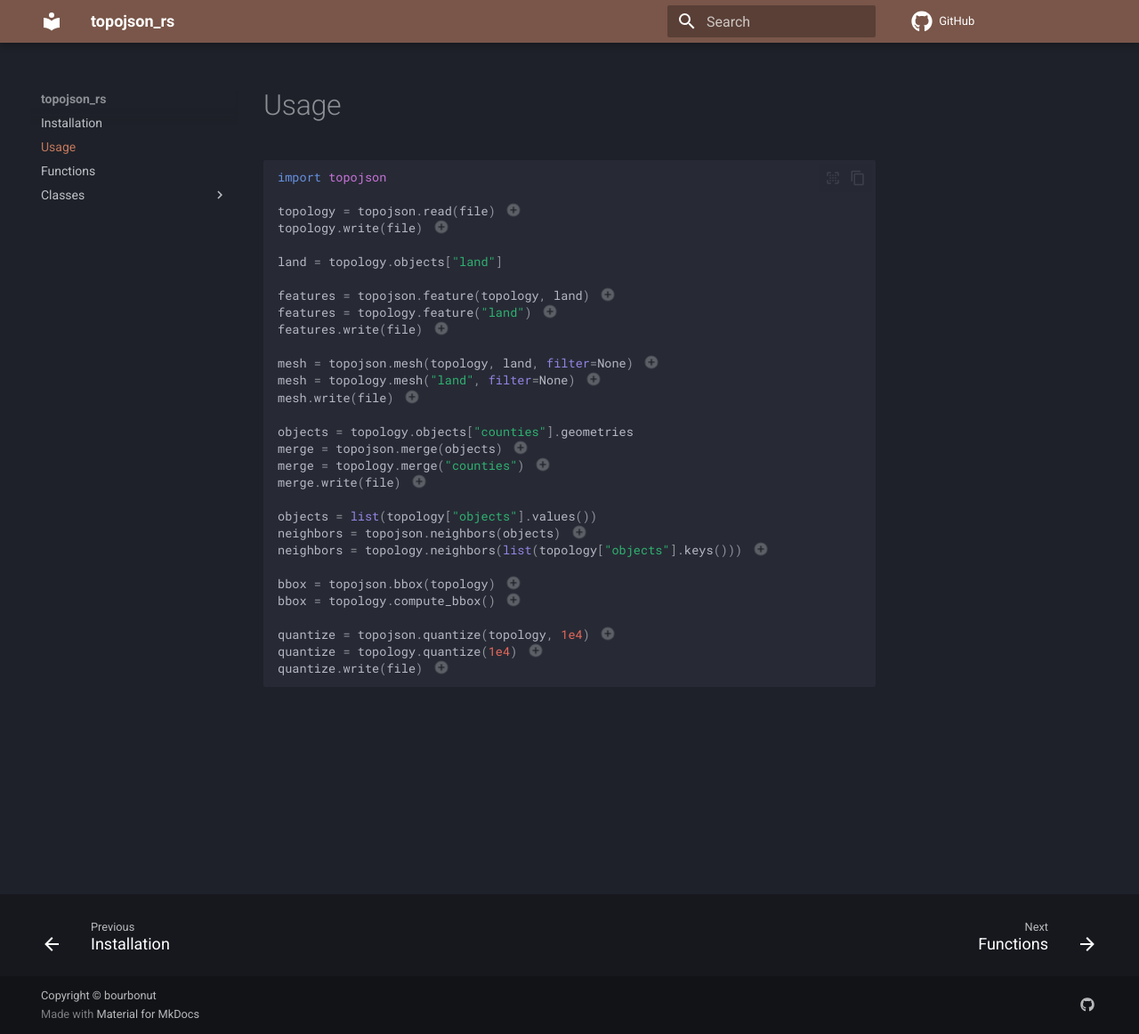
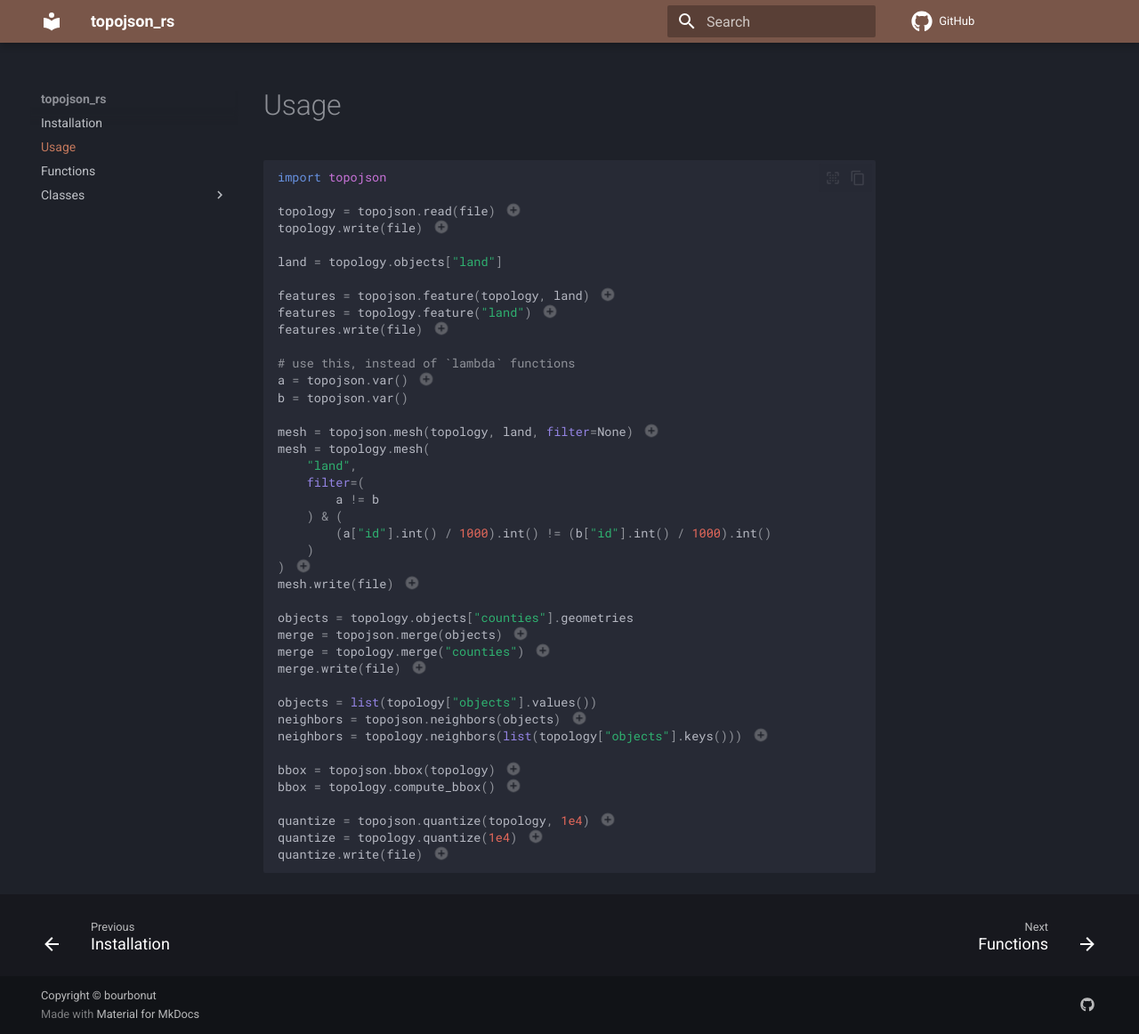
Before and after one commit to bourbonut/topojson-rs, an MkDocs documentation site: the page built from docs/usage.md, in a window 1280 px wide and 1162 px high. Shown: the whole window at 89% size. Built offline with MkDocs 1.6.1 and Material for MkDocs 9.7.7, drawn with Linux system fonts in a browser that asks for light colours; comment, search, counter and statistics services are not loaded.

Commit message:
Add `lambda` API in docs

```diff
--- a/docs/usage.md
+++ b/docs/usage.md
@@ -14,8 +14,19 @@ features = topojson.feature(topology, land) # (3)!
 features = topology.feature("land") # (4)!
 features.write(file) # (5)!
 
+# use this, instead of `lambda` functions
+a = topojson.var() # (19)!
+b = topojson.var()
+
 mesh = topojson.mesh(topology, land, filter=None) # (6)!
-mesh = topology.mesh("land", filter=None) # (7)!
+mesh = topology.mesh(
+    "land",
+    filter=(
+        a != b
+    ) & (
+        (a["id"].int() / 1000).int() != (b["id"].int() / 1000).int()
+    )
+) # (7)!
 mesh.write(file) # (8)!
 
 objects = topology.objects["counties"].geometries
@@ -53,3 +64,4 @@ quantize.write(file) # (18)!
 16. See [topojson.quantize][topojson.quantize]
 17. See [TopoJSON.quantize][topojson.TopoJSON.quantize]
 18. See [TopoJSON.write][topojson.TopoJSON.write]
+18. See [TopoJSON.var][topojson.var] and [TopoJSON.GeoVar][topojson.GeoVar]
--- a/mkdocs.yml
+++ b/mkdocs.yml
@@ -83,5 +83,6 @@ nav:
     - api/geometry.md
     - api/geojson.md
     - api/feature.md
+    - api/lambda.md
 
 copyright: Copyright &copy; bourbonut
```
Also changed, not shown: docs/api/lambda.md (added, +6 -0 lines).
